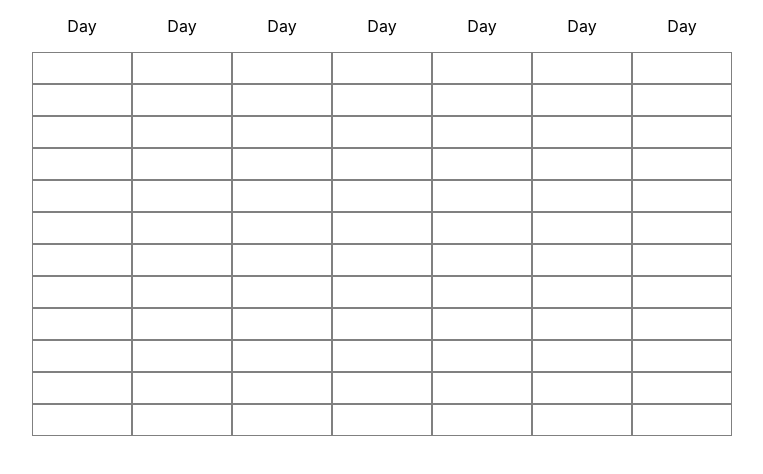
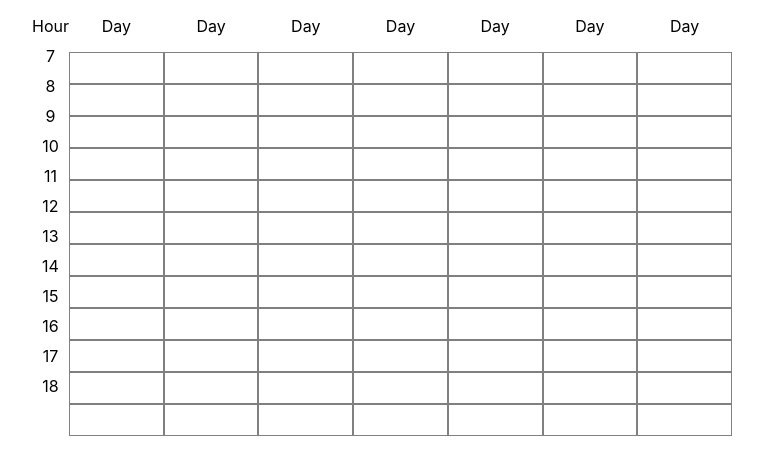
Before and after one commit to EmilyLow/event-scheduler, a React (Create React App) app: page / in a window 1280 px wide. Shown: the top 474 px of the page, without its empty margins (18-781 px from the left). Built offline with nearby package versions, Linux system fonts and the light colour scheme.

Commit message:
Misaligned hours

```diff
--- a/src/components/Day.js
+++ b/src/components/Day.js
@@ -22,7 +22,7 @@ function Day({settings}) {
 //width: 14%;
 // width: ${(props) => props.width}%;
 const DayColumn = styled.div`
-width: ${(props) => props.width}%;
+    width: ${(props) => props.width}%;
 
     text-align: center;
     max-width: 100px;
--- a/src/components/Hour.js
+++ b/src/components/Hour.js
@@ -14,6 +14,7 @@ export default Hour;
 const HourBlock = styled.div`
     height: 30px;
     border: 1px solid grey;
+    // background-color: red;
 
 
 
--- /dev/null
+++ b/src/components/HourBar.js
@@ -0,0 +1,49 @@
+import styled from "styled-components";
+
+function HourBar({settings}) {
+
+    let hourMarks = [];
+
+    hourMarks[0] = <HourBlock><p>Hour</p></HourBlock>
+
+    let hour = settings.startTime;
+    let i;
+    for (i = 0; i < settings.numHours; i++) {
+
+        hourMarks.push(
+            <HourBlock>
+                <StyledP>{hour}</StyledP>
+            </HourBlock>
+        );
+        hour++;
+    }
+
+
+    return(
+      <DayColumn>
+          {hourMarks}
+      </DayColumn>
+    );
+}
+
+export default HourBar;
+
+const HourBlock = styled.div`
+    // background-color: pink;
+    height: 30px;
+    // border: 1px solid blue;
+
+
+`
+const DayColumn = styled.div`
+    // background-color: red;
+
+    text-align: center;
+
+`
+
+const StyledP = styled.p`
+    margin: 0px;
+
+
+`;
--- a/src/components/Schedule.js
+++ b/src/components/Schedule.js
@@ -1,6 +1,7 @@
 import { useContext } from "react";
 import styled from "styled-components";
 import Day from "./Day";
+import HourBar from "./HourBar"
 
 
 
@@ -16,8 +17,8 @@ function Schedule({settings}) {
 
     return(
         <ScheduleContainer>
-
-       {days}
+            <HourBar settings={settings}/>
+            {days}
 
         </ScheduleContainer>
     );
```
